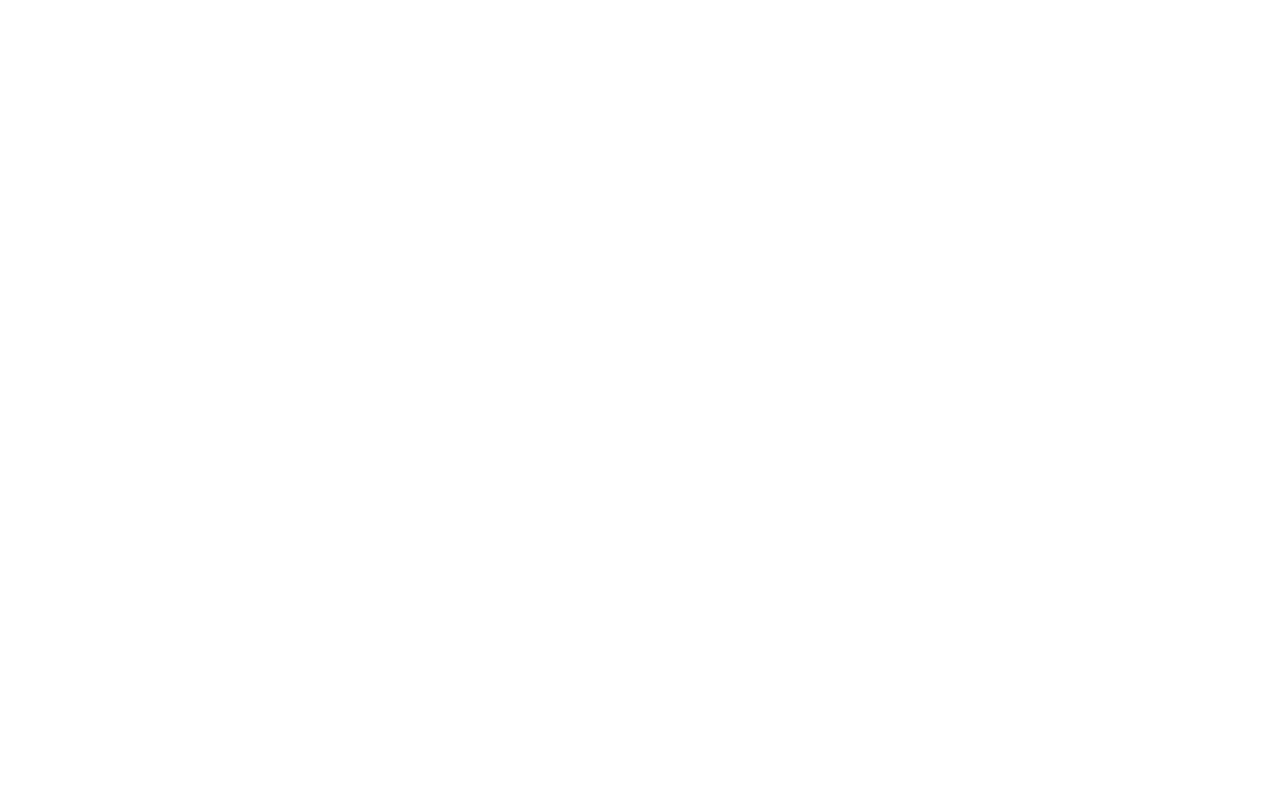
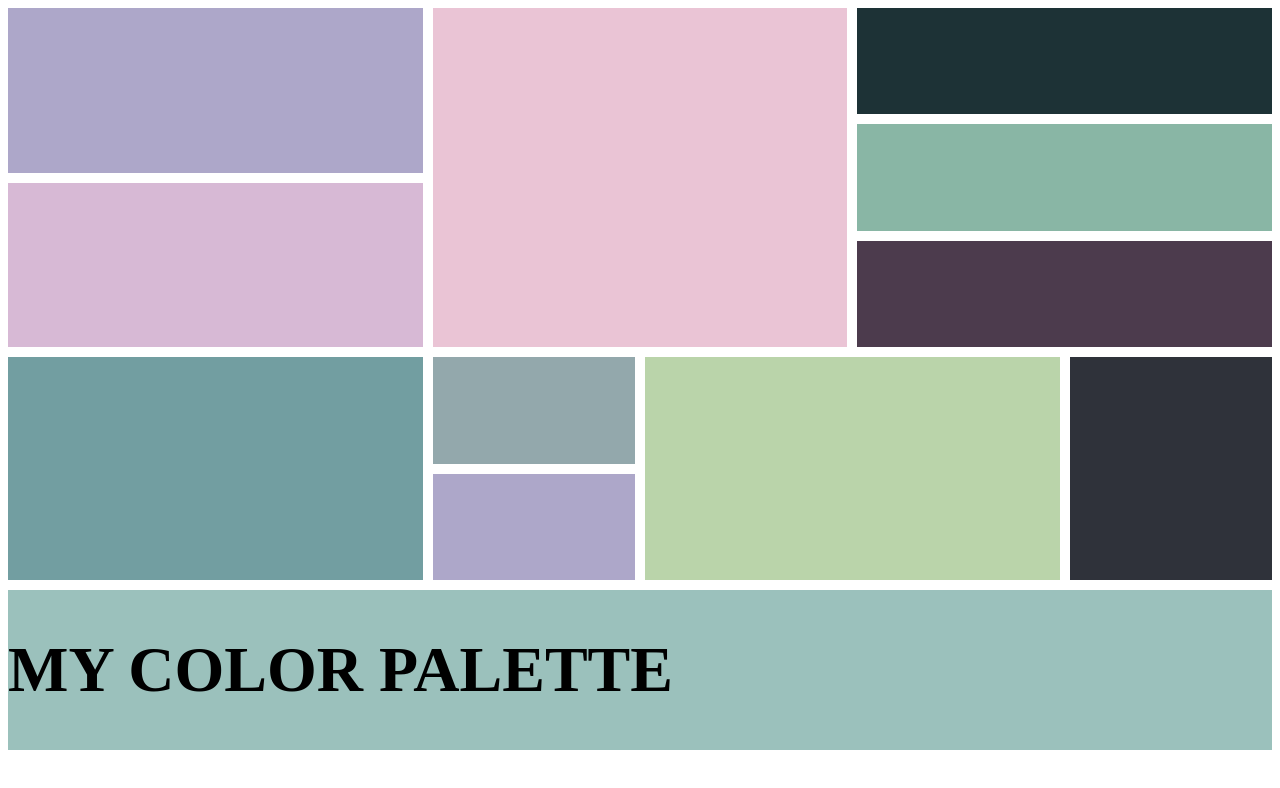
Before and after one commit to michelleandersson/color-pallet, a plain HTML site: page index.html in a window 1280 px wide. Drawn offline with Linux system fonts and the light colour scheme.

Commit message:
add grid and colors

```diff
--- a/index.html
+++ b/index.html
@@ -3,9 +3,25 @@
 <head>
     <meta charset="UTF-8">
     <meta name="viewport" content="width=device-width, initial-scale=1.0">
+    <link rel="stylesheet" href="styles/index.css">
     <title>Color Pallet</title>
 </head>
 <body>
-
+    <div class="main__container">
+        <div class="box__one"></div>
+        <div class="box__two"></div>
+        <div class="box__three"></div>
+        <div class="box__four"></div>
+        <div class="box__five"></div>
+        <div class="box__six"></div>
+        <div class="box__seven"></div>
+        <div class="box__eight"></div>
+        <div class="box__nine"></div>
+        <div class="box__ten"></div>
+        <div class="box__eleven"></div>
+        <div class="main__container--bottom">
+            <h1 class="main__title">MY COLOR PALETTE</h1>
+        </div>
+    </div>
 </body>
 </html>
--- a/styles/index.css
+++ b/styles/index.css
@@ -0,0 +1,88 @@
+
+.main__container {
+    width: 100%;
+    height: 100vh;
+    display: grid;
+    grid-template-columns: repeat(6, 1fr);
+    grid-template-rows: repeat(12, 1fr);
+    grid-gap: 10px;
+}
+
+.box__one {
+    grid-row: 1/ 4;
+    grid-column: 1/ 3;
+    background-color: #ADA7C9;
+}
+
+.box__two {
+    grid-row: 4/ 7;
+    grid-column: 1/ 3;
+    background-color: #D7B9D5;
+}
+
+.box__three {
+    grid-row: 7/ 11;
+    grid-column: 1/3;
+    background-color: #729EA1;
+}
+
+.box__four {
+    grid-row: 1/7;
+    grid-column: 3/5;
+    background-color: #EAC4D5;
+}
+
+.box__five {
+    grid-row: 7/9;
+    grid-column: 3/4;
+    background-color: #93A8AC;
+}
+
+.box__six {
+    grid-row: 9/11;
+    grid-column: 3/4;
+    background-color: #ADA7C9;
+}
+
+.box__seven {
+    grid-row: 7/11;
+    grid-column: 4/6;
+    background-color: #BAD4AA;
+}
+
+.box__eight {
+    grid-row: 1/3;
+    grid-column: 5/7;
+    background-color: #1D3236;
+}
+
+.box__nine {
+    grid-row: 3/5;
+    grid-column: 5/7;
+    background-color: #89B6A5;
+}
+
+.box__ten {
+    grid-row: 5/7;
+    grid-column: 5/7;
+    background-color: #4C3B4D;
+}
+
+.box__eleven {
+    grid-row: 7/11;
+    grid-column: 6/7;
+    background-color: #2F323A;
+}
+
+.main__container--bottom {
+    grid-row: 11/12;
+    grid-column: 1/7;
+    background-color: #9BC1BC;
+    grid-gap: 0px;
+}
+
+.main__title {
+    font-size: 64px;
+    font-weight: bold;
+
+}
```
